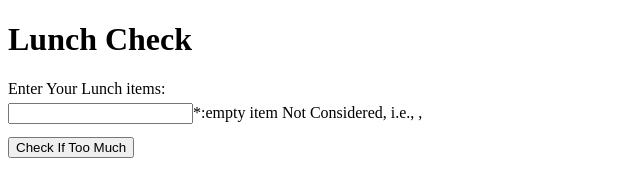
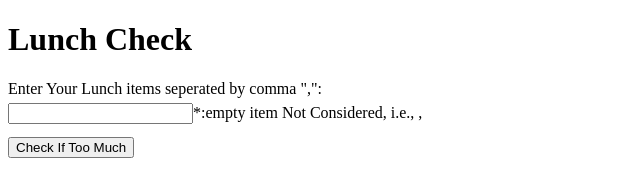
Before and after one commit to pankajacks/mod1_solution, a plain HTML site: page index.html in a window 1280 px wide. Shown: the whole page, without its empty margins (0-640 px from the left). Drawn offline with Linux system fonts and the light colour scheme.

Commit message:
updated minor changes

```diff
--- a/index.html
+++ b/index.html
@@ -25,7 +25,7 @@
 <body ng-app="LunchCheck">
     <h1>Lunch Check</h1>
     <div ng-controller="LunchCheckController">
-        <div>Enter Your Lunch items:</div>
+        <div>Enter Your Lunch items seperated by comma ",":</div>
 
         <div class="{{class_name}}" style="display:inline-block; margin:5px 0;">
             <input type="text" ng-model="meals">
```
